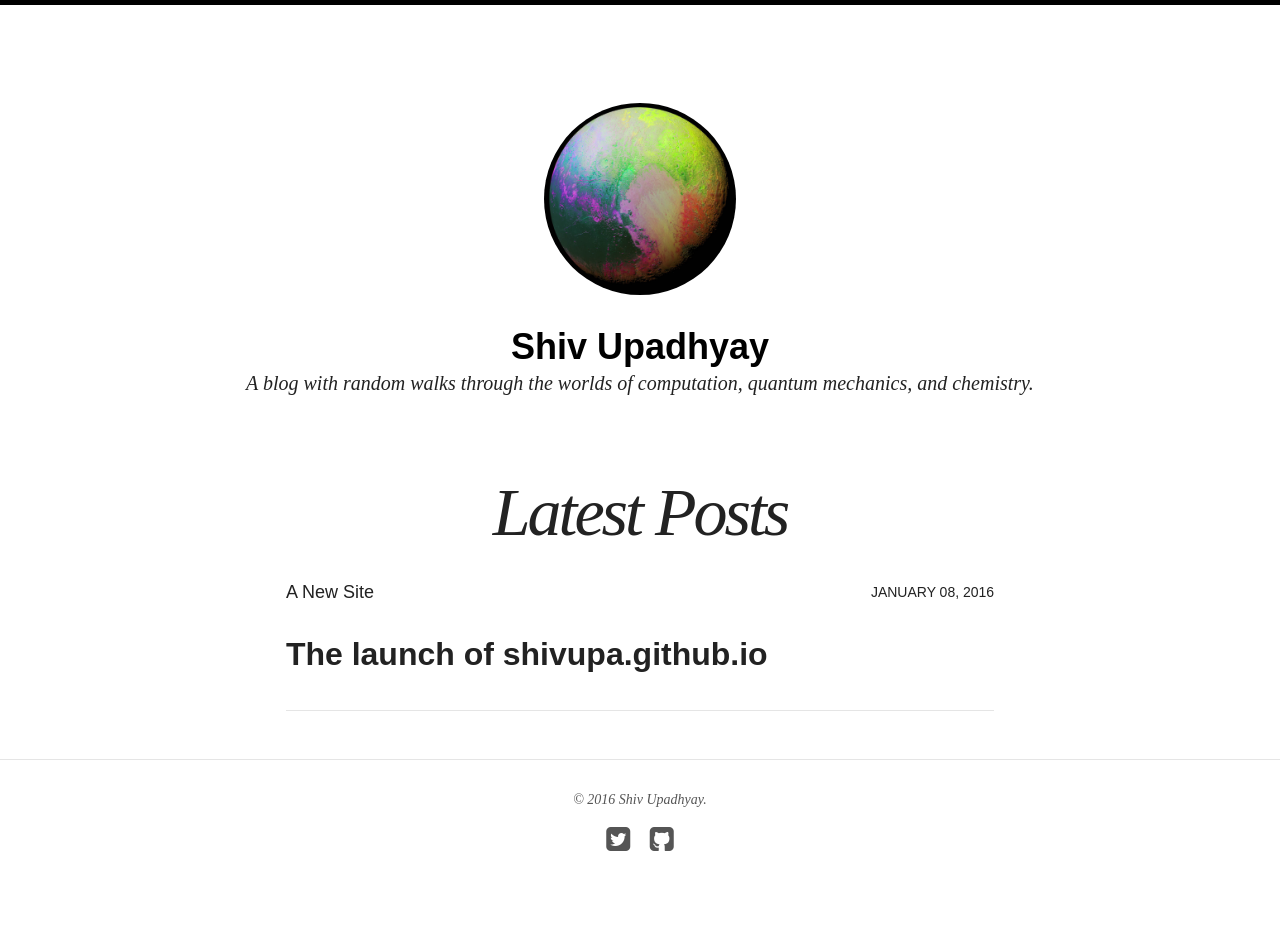
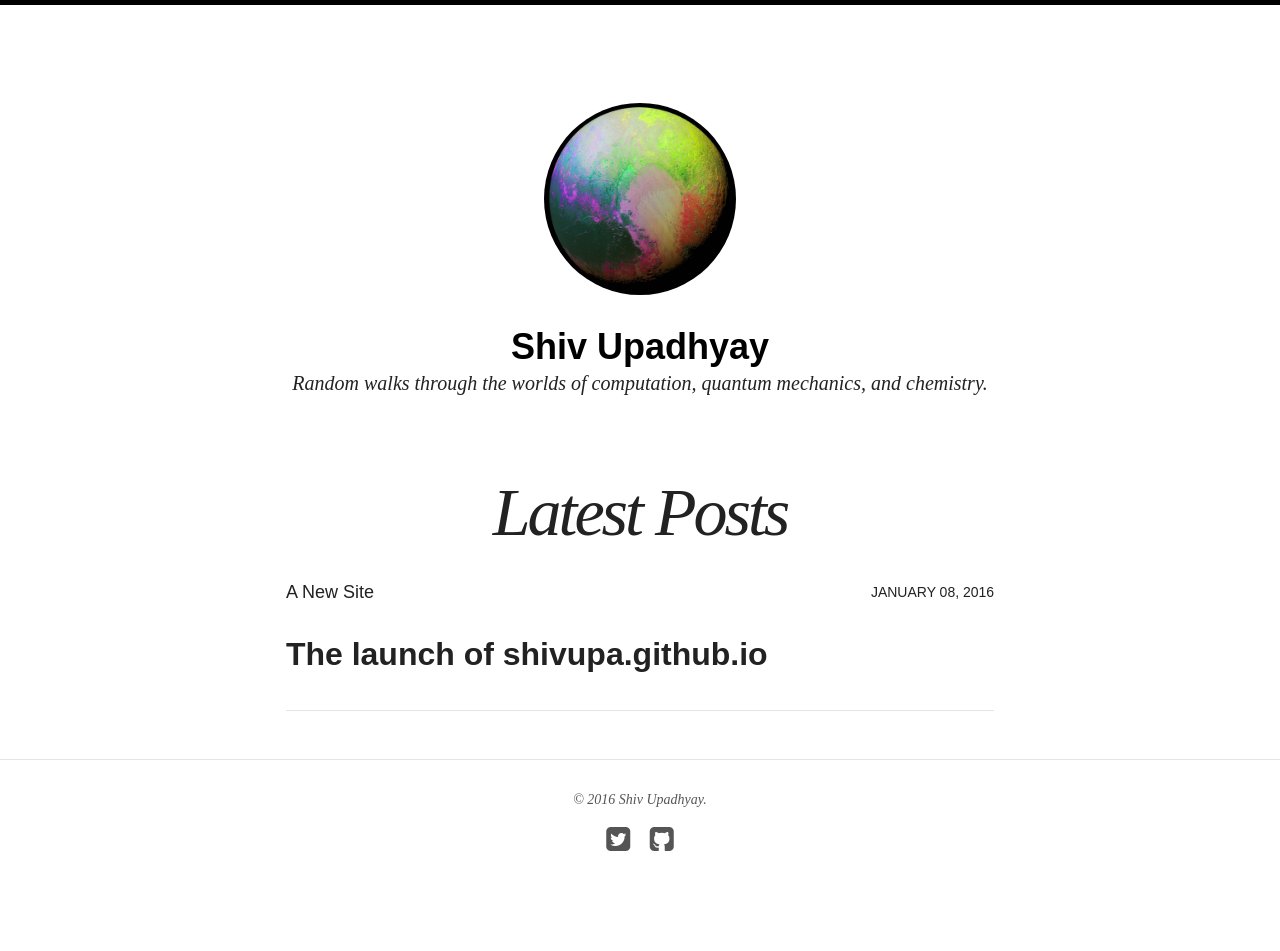
Before and after one commit to shivupa/shivupa.github.io, a Jekyll site: the page built from index.html, in a window 1280 px wide. Built offline with Jekyll 4.4.1, drawn with Linux system fonts in a browser that asks for light colours; nearby versions of some CDN libraries.

Commit message:
new subtitle

```diff
--- a/_config.yml
+++ b/_config.yml
@@ -2,7 +2,7 @@
 
 title: Shiv Upadhyay
 locale: en_US
-description: A blog with random walks through the worlds of computation, quantum mechanics, and chemistry.
+description: Random walks through the worlds of computation, quantum mechanics, and chemistry.
 logo: pluto.jpg
 search: true
 url: http://shivupa.github.io
```
